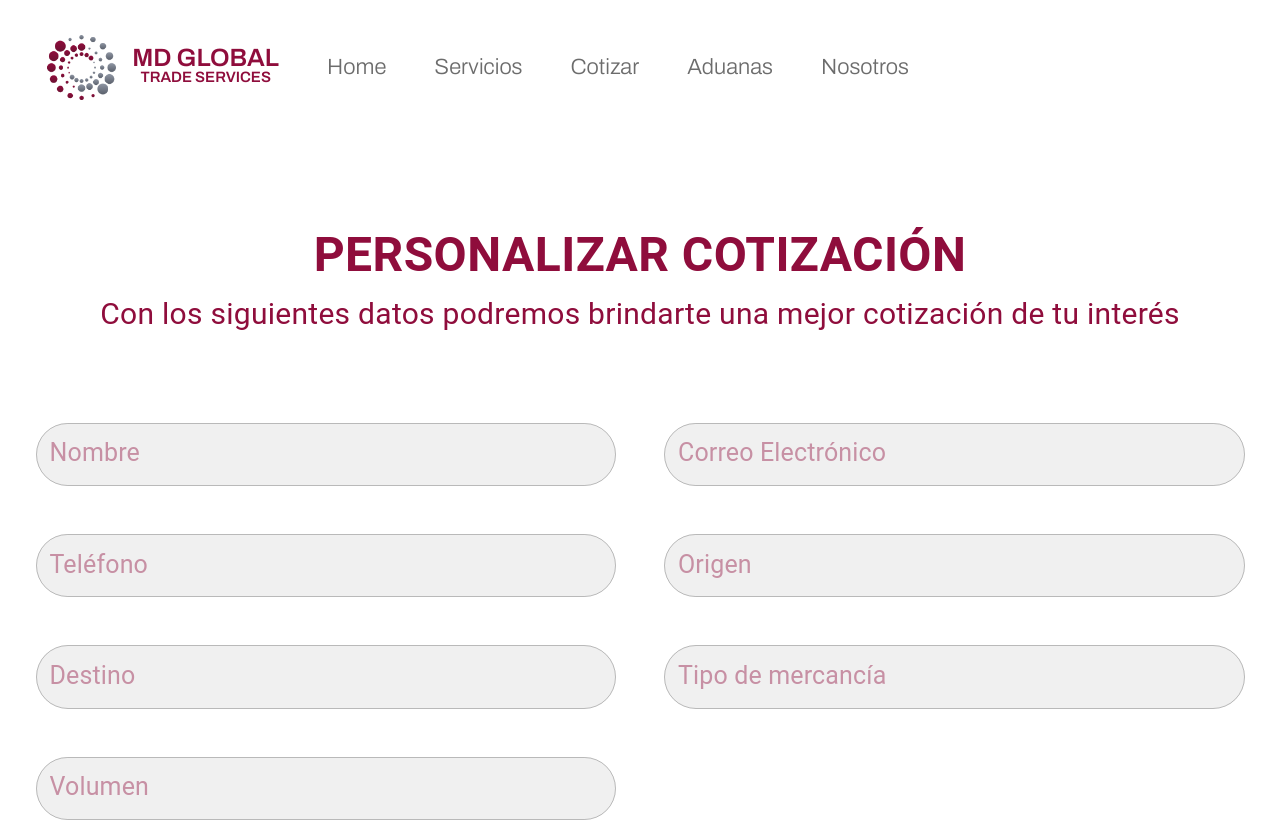
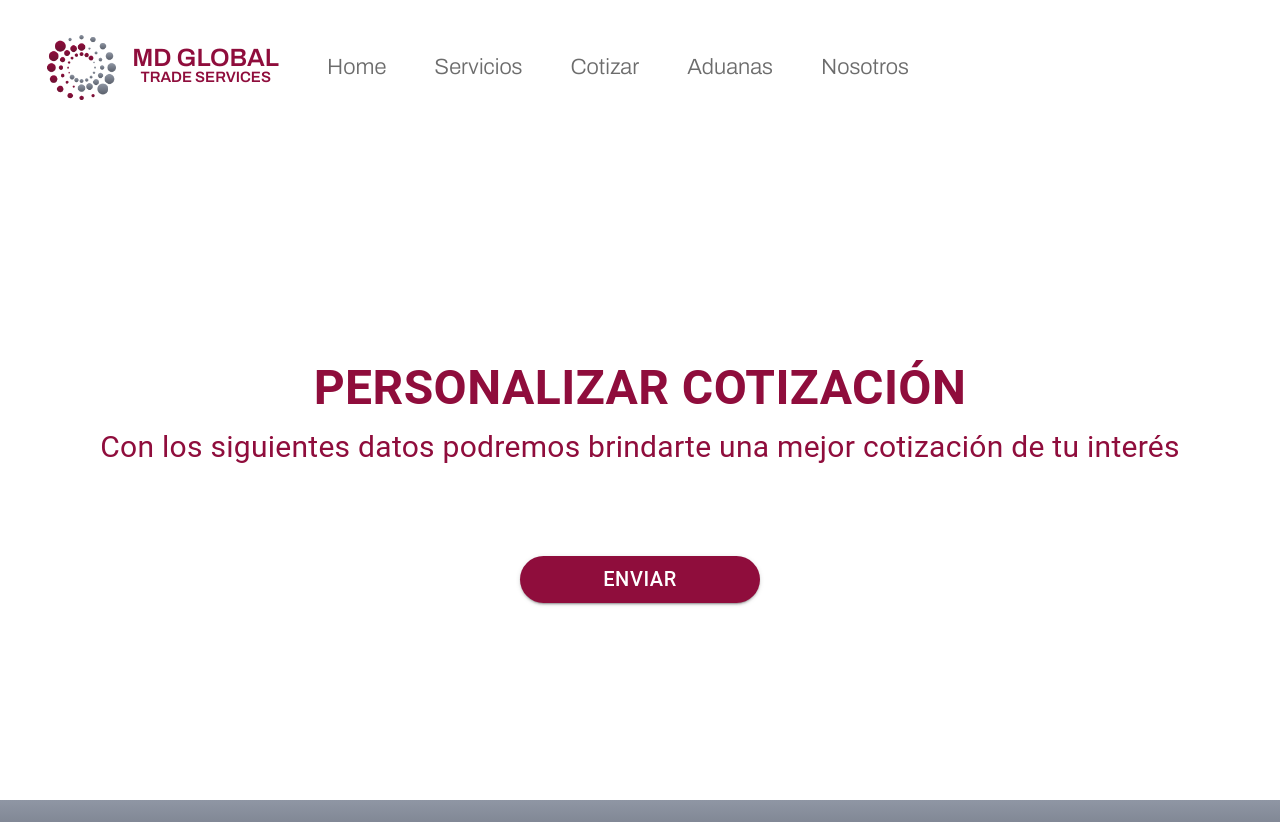
Before and after one commit to Franco97sassi/Md-global2024, a React (Vite) app in the folder frontend/mdglobal2024/: page /asesoriaSex in a window 1280 px wide. Shown: the top 822 px of the page. Built offline with nearby package versions, Linux system fonts and the light colour scheme; a web font is replaced by a local one.

Commit message:
intento centrar1

```diff
--- a/frontend/mdglobal2024/src/componentes/Asesoria/Asesoria6.jsx
+++ b/frontend/mdglobal2024/src/componentes/Asesoria/Asesoria6.jsx
@@ -80,7 +80,7 @@ const AsesoriaSex = () => {
         Con los siguientes datos podremos brindarte una mejor cotización de tu interés
         </Typography>
           <Box >
-          <Grid container rowSpacing={1} columnSpacing={{ xs: 1, sm: 2, md: 3 }}>
+          {/* <Grid container rowSpacing={1} columnSpacing={{ xs: 1, sm: 2, md: 3 }}>
           <Grid item xs={12} md={6}  >
           <Item>  <TextField
             fullWidth
@@ -168,7 +168,7 @@ const AsesoriaSex = () => {
 
           /></Item>
         </Grid>
-        </Grid>
+        </Grid> */}
     </Box>
 
 
@@ -181,7 +181,8 @@ const AsesoriaSex = () => {
               Enviar
             </Button>
           </Link>
-        </Box>    </Box>
+        </Box>
+          </Box>
       </Box>
       <Footer />
     </div>
```
